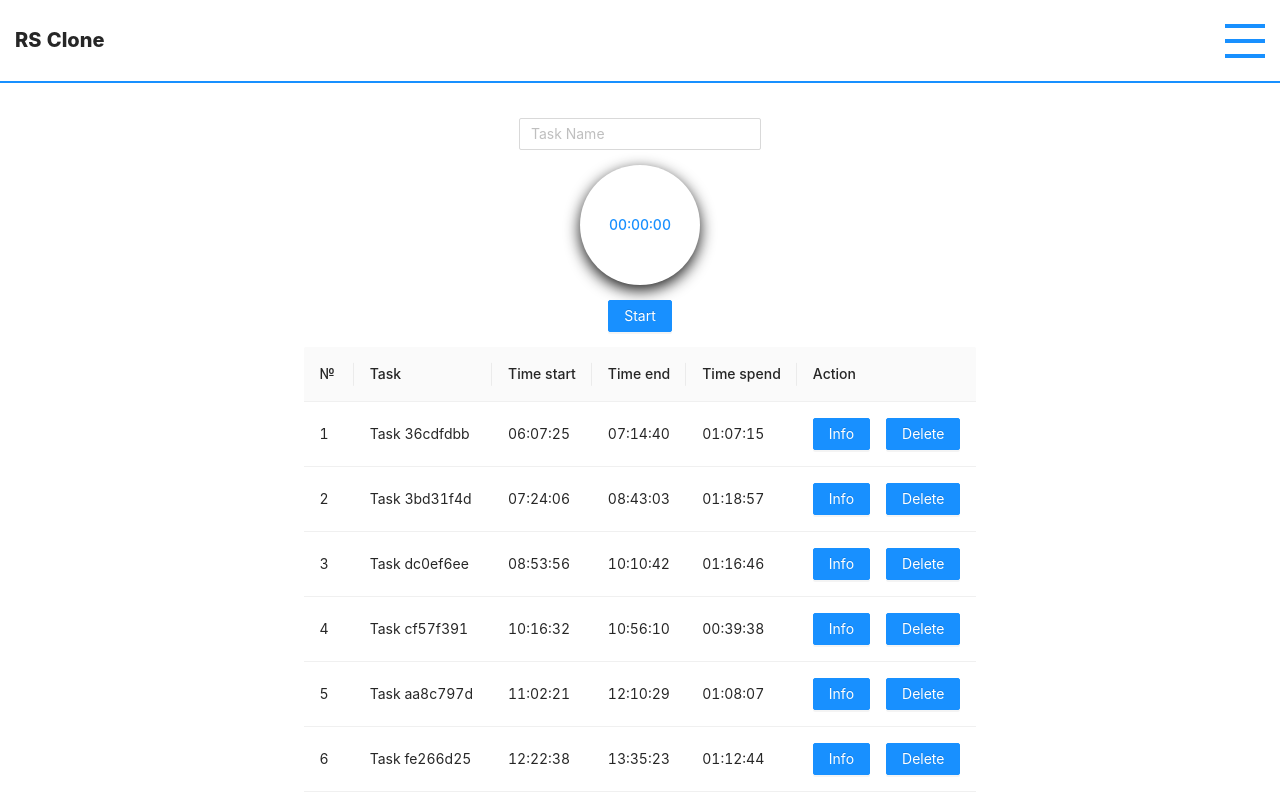
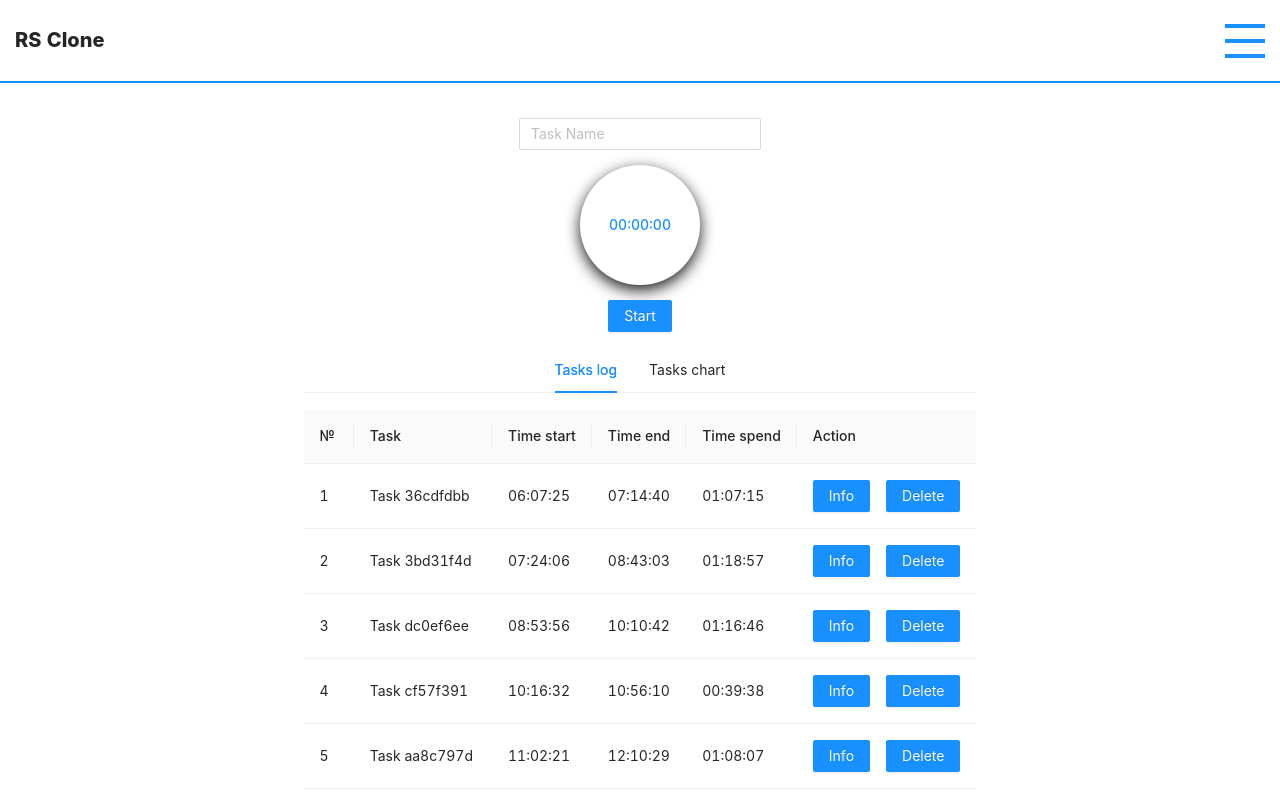
Before and after one commit to SkyWalker1996x/rs-clone, a React (Create React App) app: page / in a window 1280 px wide. Shown: the top 800 px of the page. Built offline with nearby package versions, Linux system fonts and the light colour scheme.

Commit message:
feat: add tabs to table

```diff
--- a/src/components/Table/TableTimer.tsx
+++ b/src/components/Table/TableTimer.tsx
@@ -5,7 +5,9 @@ import { transformTasksForTable } from "../../utils/tasksTransformUtils";
 import { RootStateOrAny, useSelector, useDispatch } from "react-redux";
 import { deleteTask } from "../../store/actions/tasksActions";
 
-import { Button, Table, Space } from "antd";
+import { Button, Table, Space, Tabs } from "antd";
+
+const { TabPane } = Tabs;
 
 const TableTimer: React.FC = () => {
   const tasks = useSelector((state: RootStateOrAny) => state.tasks);
@@ -61,7 +63,14 @@ const TableTimer: React.FC = () => {
 
   return (
     <MainWrapper>
-      <Table dataSource={initialTasks} columns={columns} />;
+      <Tabs defaultActiveKey="1" centered>
+        <TabPane tab="Tasks log" key="1">
+          <Table dataSource={initialTasks} columns={columns} />;
+        </TabPane>
+        <TabPane tab="Tasks chart" key="2">
+          <h1>There should be tasks chart</h1>
+        </TabPane>
+      </Tabs>
     </MainWrapper>
   );
 };
```
Also changed, not shown: 1 other file (tests, documents, lock files or other folders).
